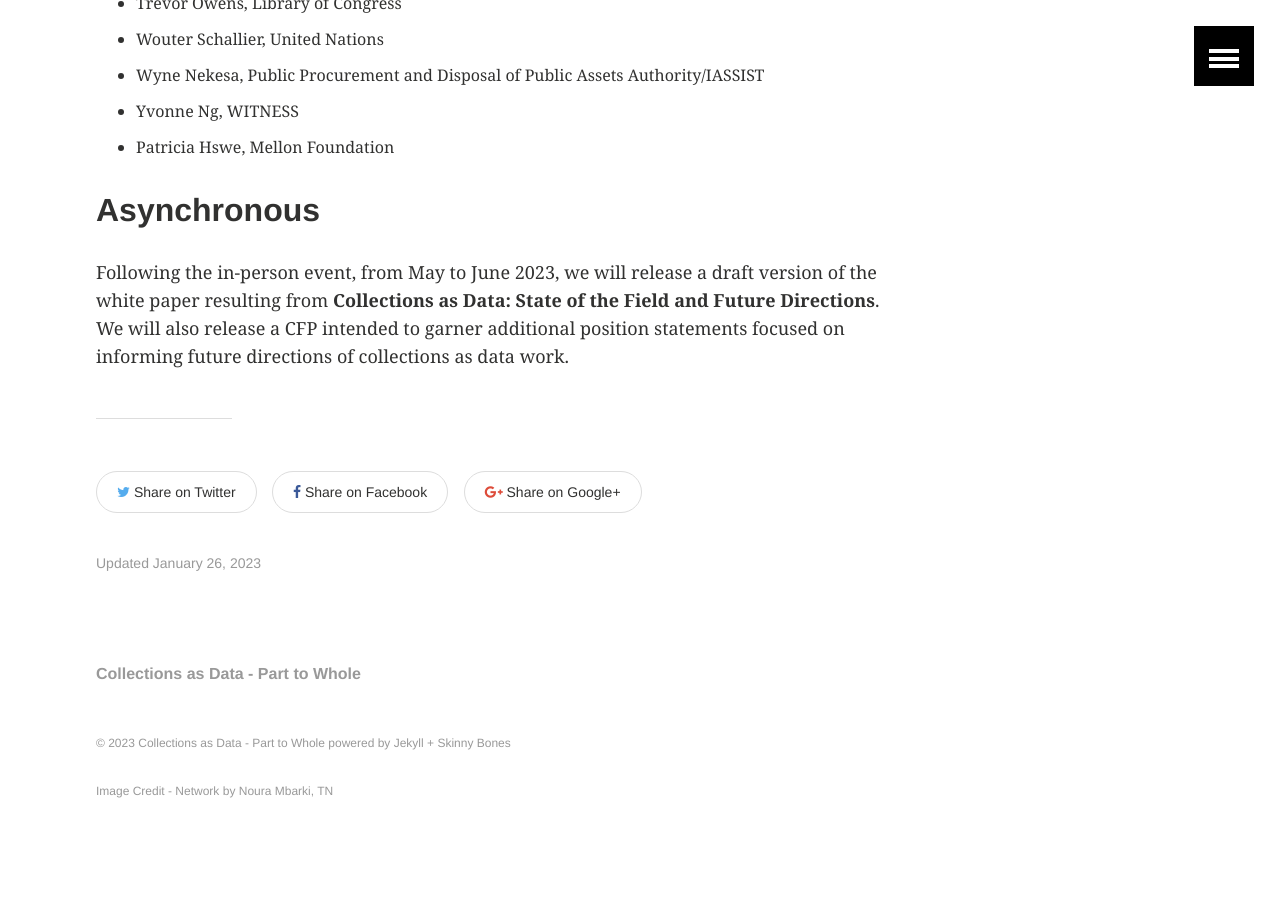
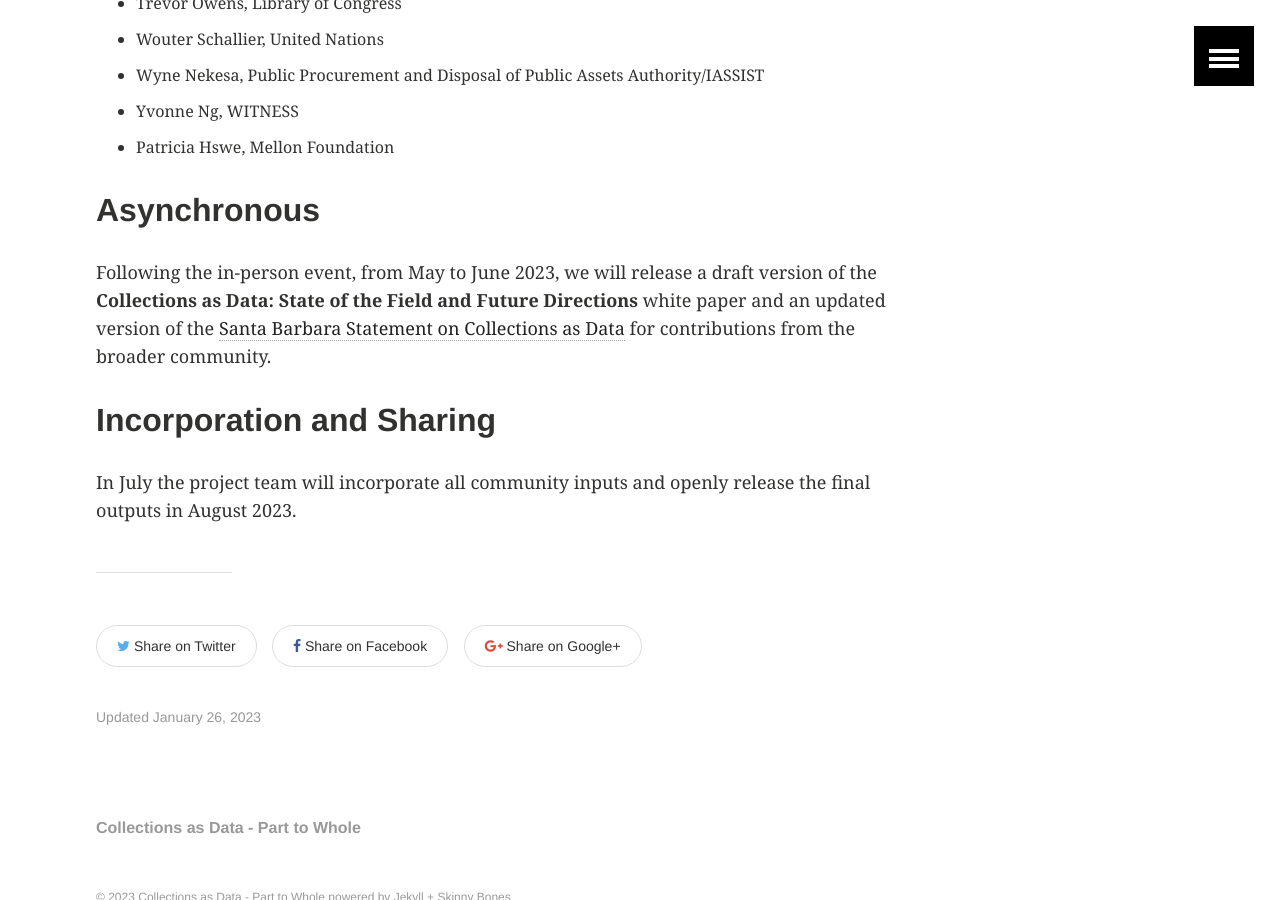
Before and after one commit to collectionsasdata/part2whole, a Jekyll site: the page built from _posts/2023-01-26-iac.markdown, in a window 1280 px wide and 900 px high, scrolled down 2886 px. Built offline with Jekyll 4.4.1, drawn with Linux system fonts in a browser that asks for light colours; before the commit the page ends 3763 px from its top, so only the background shows below that.

Commit message:
Update 2023-01-26-iac.markdown

```diff
--- a/_posts/2023-01-26-iac.markdown
+++ b/_posts/2023-01-26-iac.markdown
@@ -80,4 +80,8 @@ We are excited to learn from the following participants at this event:
 
 ## Asynchronous
 
-Following the in-person event, from May to June 2023, we will release a draft version of the white paper resulting from **Collections as Data: State of the Field and Future Directions**. We will also release a CFP intended to garner additional position statements focused on informing future directions of collections as data work.
+Following the in-person event, from May to June 2023, we will release a draft version of the **Collections as Data: State of the Field and Future Directions** white paper and an updated version of the [Santa Barbara Statement on Collections as Data](https://collectionsasdata.github.io/statement/) for contributions from the broader community.
+
+## Incorporation and Sharing
+
+In July the project team will incorporate all community inputs and openly release the final outputs in August 2023.
```
